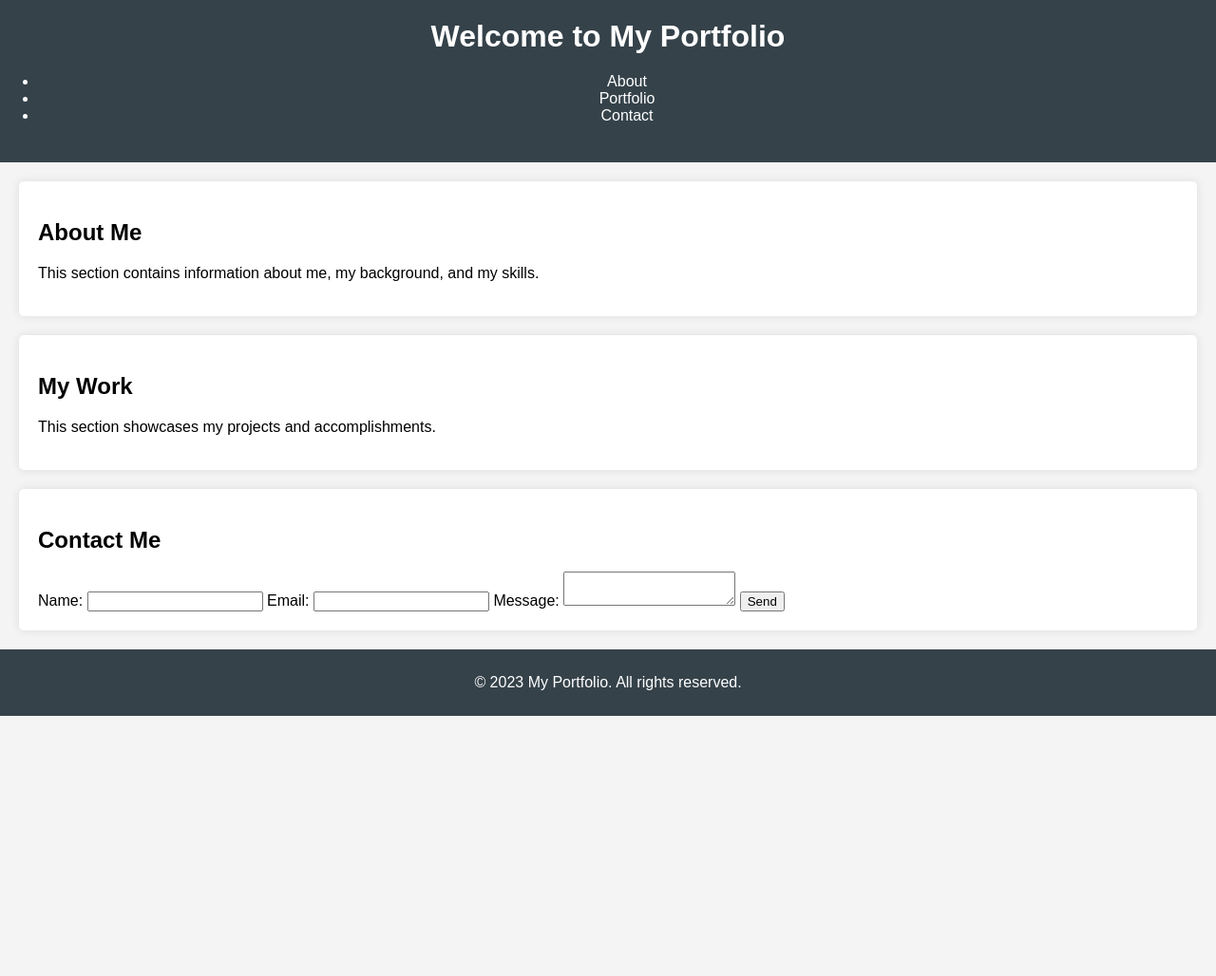
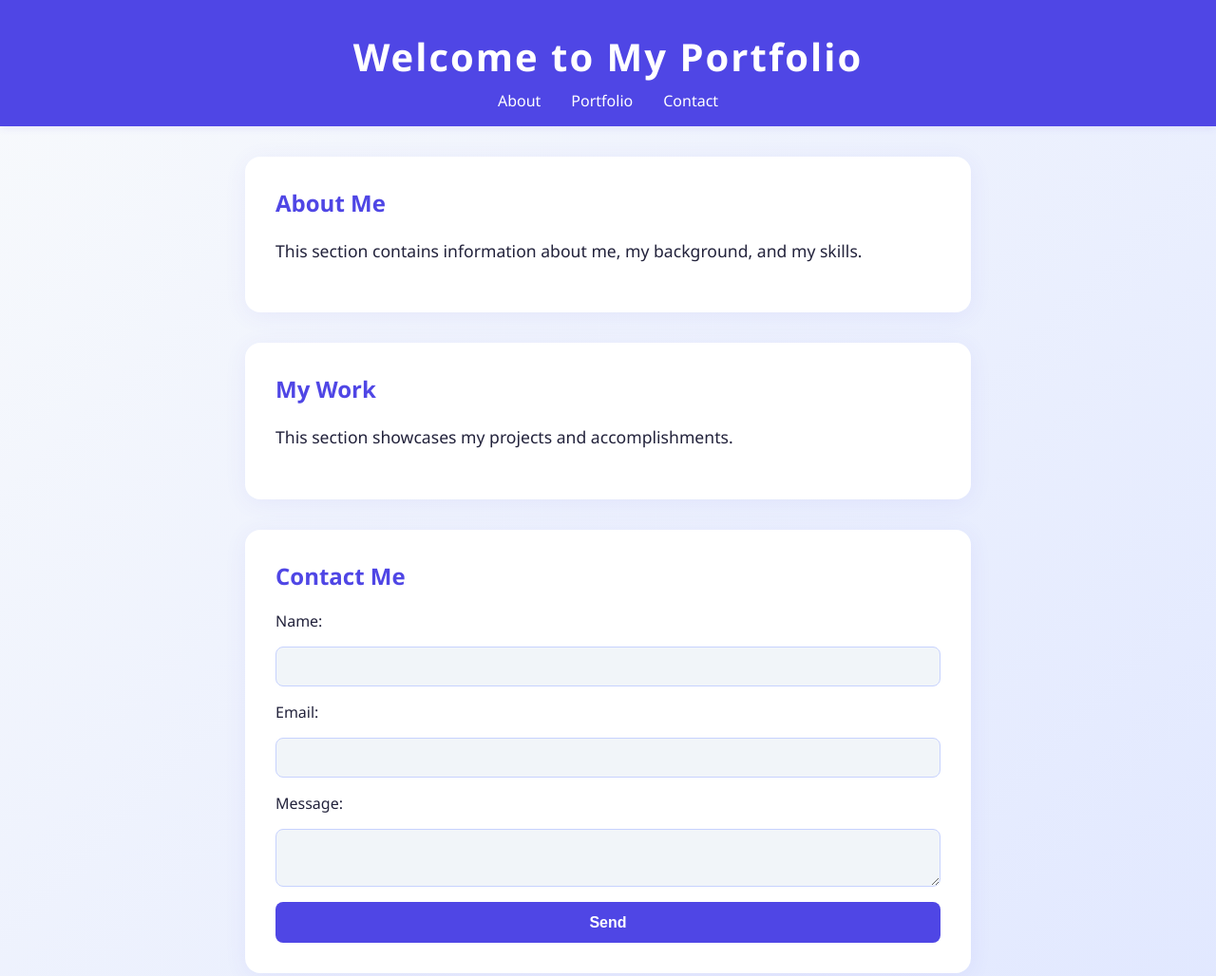
Before and after one commit to ainunq/ainunq.github.io, a plain HTML site: page index.html in a window 1280 px wide. Shown: the top 1028 px of the page at 95% size. Before the commit the page ends 800 px from the top, so only its background shows below. Drawn offline with Linux system fonts and the light colour scheme.

Commit message:
wdweiiiiiipitti

```diff
--- a/styles/main.css
+++ b/styles/main.css
@@ -1,45 +1,101 @@
 body {
-    font-family: Arial, sans-serif;
+    font-family: 'Segoe UI', Arial, sans-serif;
     margin: 0;
-    padding: 0;
-    background-color: #f4f4f4;
+    background: linear-gradient(135deg, #f8fafc 0%, #e0e7ff 100%);
+    color: #22223b;
 }
 
 header {
-    background: #35424a;
-    color: #ffffff;
-    padding: 20px 0;
+    background: #4f46e5;
+    color: #fff;
+    padding: 2rem 0 1rem 0;
     text-align: center;
+    box-shadow: 0 2px 8px rgba(79,70,229,0.1);
 }
 
-h1 {
-    margin: 0;
+header h1 {
+    margin: 0 0 0.5rem 0;
+    font-size: 2.5rem;
+    letter-spacing: 2px;
 }
 
-nav {
-    margin: 20px 0;
+nav ul {
+    list-style: none;
+    padding: 0;
+    margin: 0;
+    display: flex;
+    justify-content: center;
+    gap: 2rem;
 }
 
 nav a {
-    color: #ffffff;
+    color: #fff;
     text-decoration: none;
-    margin: 0 15px;
+    font-weight: 500;
+    transition: color 0.2s;
+}
+
+nav a:hover {
+    color: #a5b4fc;
 }
 
 section {
-    padding: 20px;
-    margin: 20px;
-    background: #ffffff;
-    border-radius: 5px;
-    box-shadow: 0 0 10px rgba(0, 0, 0, 0.1);
+    max-width: 700px;
+    margin: 2rem auto;
+    background: #fff;
+    border-radius: 16px;
+    box-shadow: 0 4px 24px rgba(79,70,229,0.07);
+    padding: 2rem;
+}
+
+h2 {
+    color: #4f46e5;
+    margin-top: 0;
+}
+
+#portfolio p, #about p {
+    font-size: 1.1rem;
+    line-height: 1.7;
+}
+
+form {
+    display: flex;
+    flex-direction: column;
+    gap: 1rem;
+}
+
+input, textarea {
+    padding: 0.7rem;
+    border: 1px solid #c7d2fe;
+    border-radius: 8px;
+    font-size: 1rem;
+    background: #f1f5f9;
+    resize: vertical;
+}
+
+button[type="submit"] {
+    background: #4f46e5;
+    color: #fff;
+    border: none;
+    padding: 0.8rem 1.5rem;
+    border-radius: 8px;
+    font-size: 1rem;
+    font-weight: bold;
+    cursor: pointer;
+    transition: background 0.2s;
+}
+
+button[type="submit"]:hover {
+    background: #3730a3;
 }
 
 footer {
     text-align: center;
-    padding: 10px 0;
-    background: #35424a;
-    color: #ffffff;
-    position: relative;
-    bottom: 0;
-    width: 100%;
+    padding: 1.5rem 0;
+    background: #e0e7ff;
+    color: #4f46e5;
+    margin-top: 2rem;
+    border-top-left-radius: 16px;
+    border-top-right-radius: 16px;
+    font-size: 1rem;
 }
```
